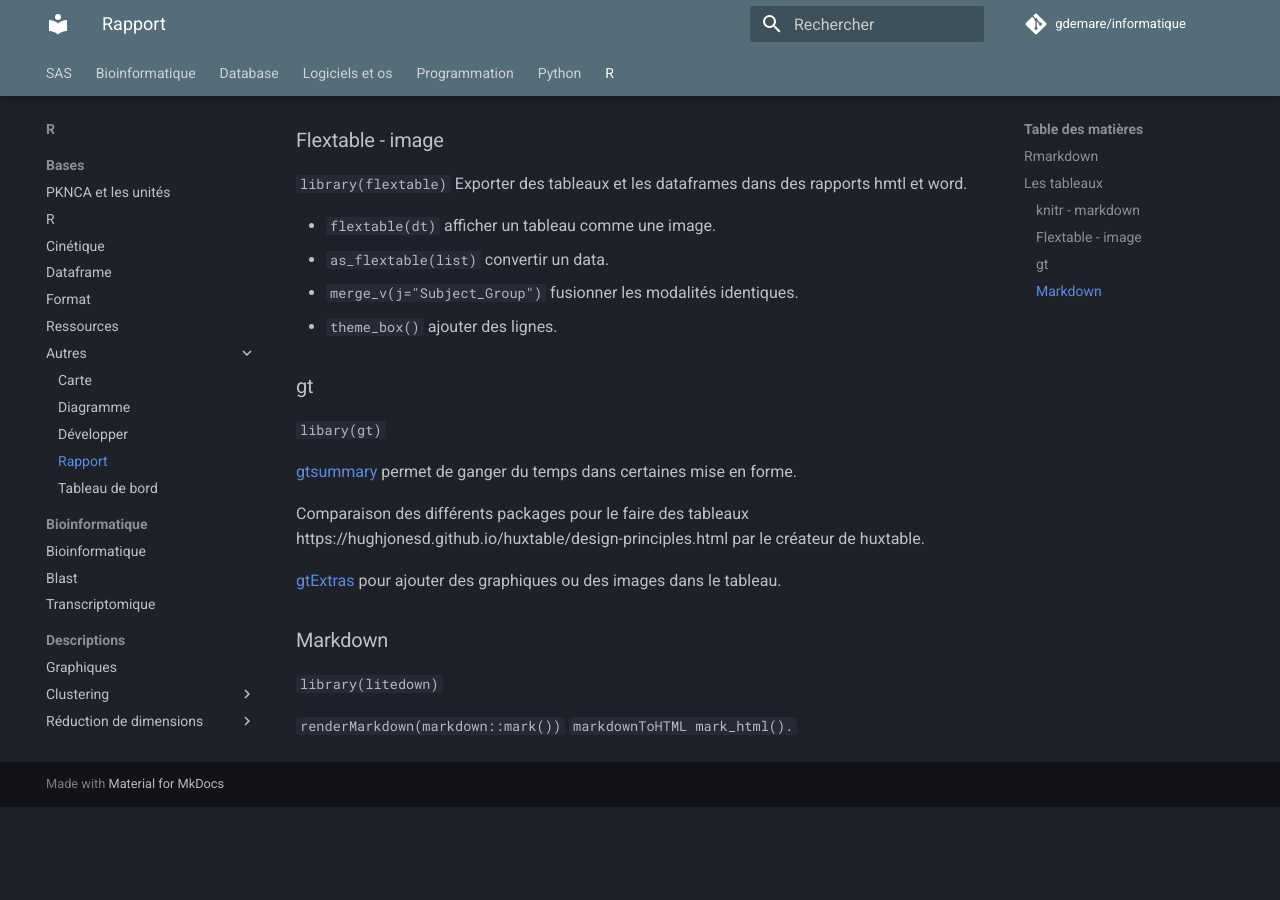
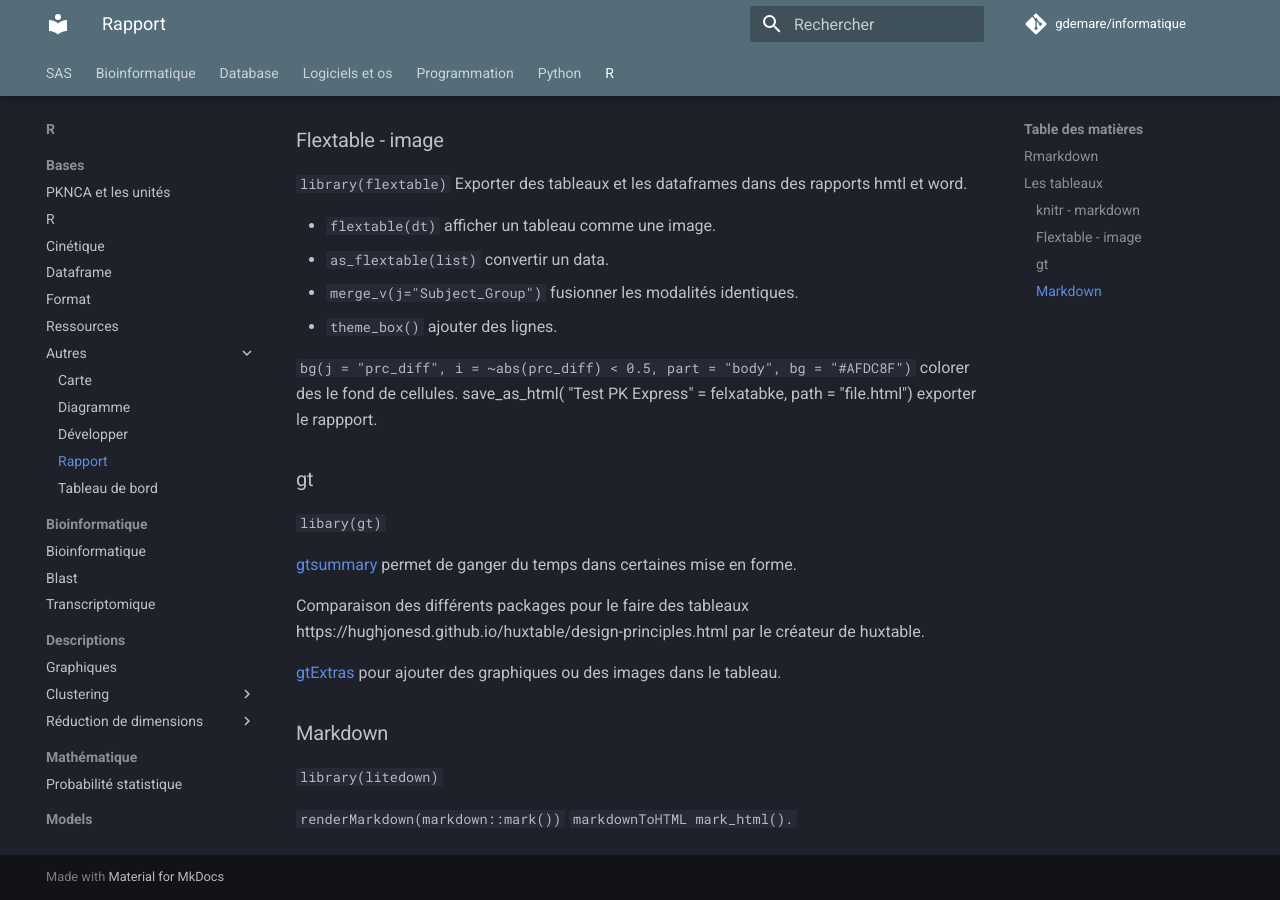
Before and after one commit to gdemare/Informatique, an MkDocs documentation site: the page built from docs/r/bases/autres/rapport.md, in a window 1280 px wide and 900 px high, scrolled down 639 px. Built offline with MkDocs 1.6.1 and Material for MkDocs 9.7.7, drawn with Linux system fonts in a browser that asks for light colours; comment, search, counter and statistics services are not loaded; before the commit the page ends 1446 px from its top, so only the background shows below that.

Commit message:
Update rapport.md

```diff
--- a/docs/r/bases/autres/rapport.md
+++ b/docs/r/bases/autres/rapport.md
@@ -26,6 +26,11 @@
 * `merge_v(j="Subject_Group")` fusionner les modalités identiques.
 * `theme_box()` ajouter des lignes.
 
+  `bg(j = "prc_diff", i = ~abs(prc_diff) < 0.5, part = "body", bg = "#AFDC8F") ` colorer des le fond de cellules.
+  save_as_html(
+  "Test PK Express" = felxatabke,
+  path = "file.html") exporter le rappport.
+
 ### gt
 
 `libary(gt)`
```
